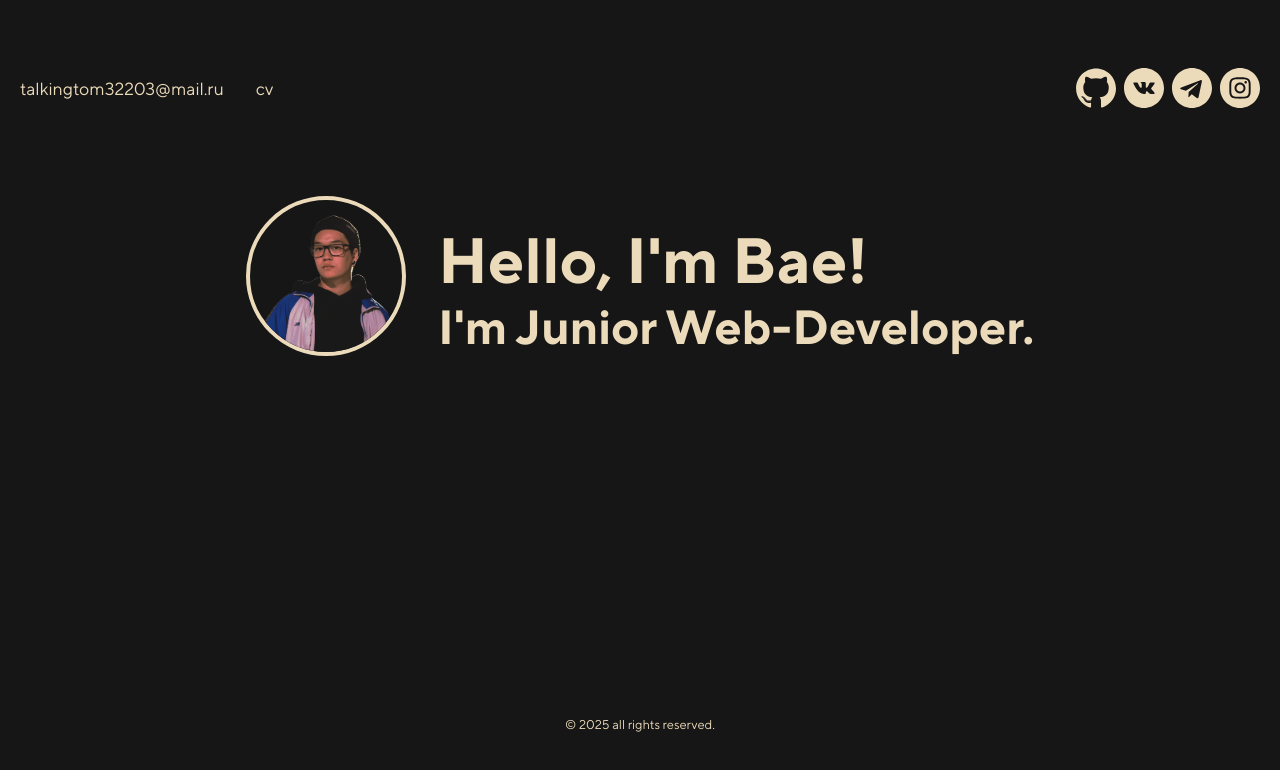
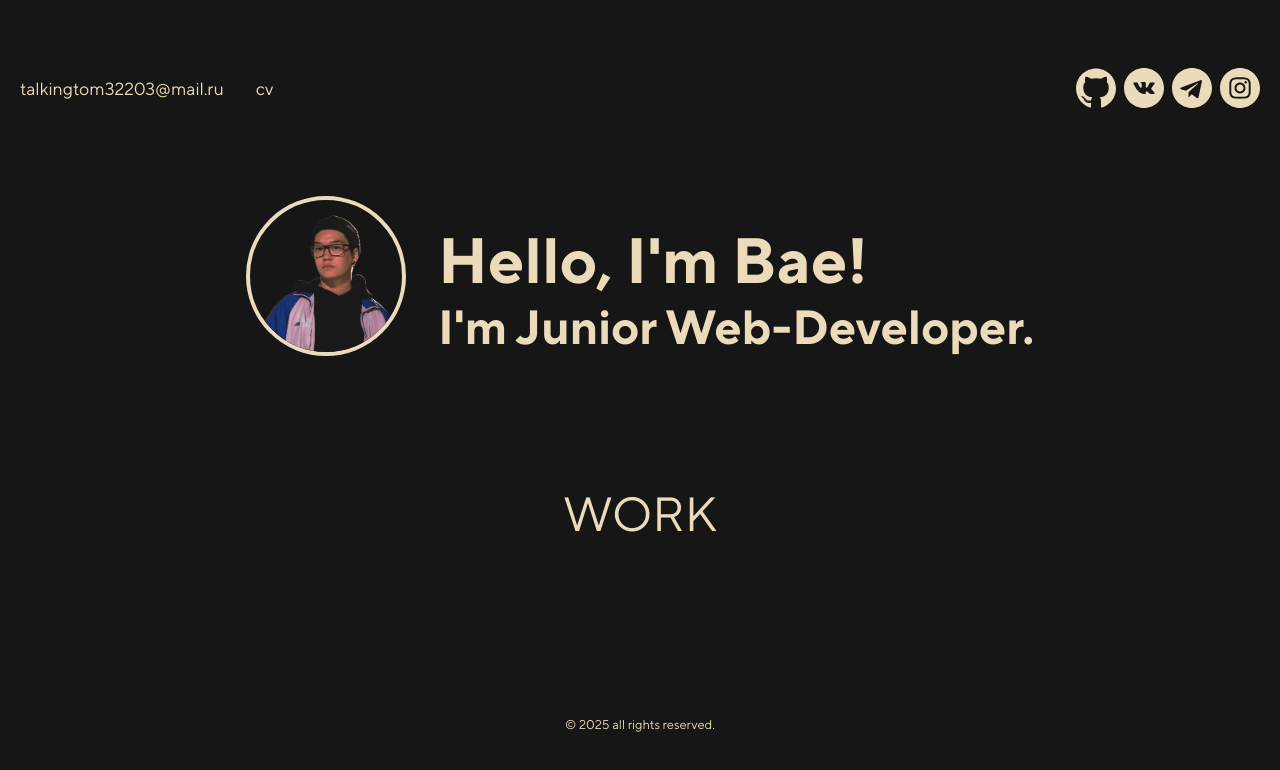
Before and after one commit to kabirov-bae/bae-visit-card, a Vue app: page / in a window 1280 px wide. Shown: the top 770 px of the page. Built offline with nearby package versions, Linux system fonts and the light colour scheme; a web font is replaced by a local one.

Commit message:
- styles

```diff
--- a/src/app/App.vue
+++ b/src/app/App.vue
@@ -2,6 +2,7 @@
   <Header />
   <Content>
     <Intro />
+    <Work />
   </Content>
   <Footer />
 </template>
@@ -10,6 +11,7 @@
 import { Content } from "@/shared/ui/Content";
 import { Header } from "@/widgets/Header";
 import { Intro } from "@/widgets/Intro";
+import { Work } from "@/widgets/Work";
 import { Footer } from "@/widgets/Footer";
 </script>
 
--- a/src/app/css/reset.css
+++ b/src/app/css/reset.css
@@ -151,10 +151,20 @@ body {
 
 main {
   flex-grow: 1;
+  display: flex;
+  flex-direction: column;
+  gap: 6rem;
 }
 
 .link {
   position: relative;
+}
+
+.title {
+  font-size: 3rem;
+  line-height: 90%;
+  text-transform: uppercase;
+  text-align: center;
 }
 
 .link::after {
--- /dev/null
+++ b/src/widgets/Work/index.ts
@@ -0,0 +1 @@
+export { default as Work } from "./ui.vue";
--- /dev/null
+++ b/src/widgets/Work/ui.vue
@@ -0,0 +1,15 @@
+<template>
+  <section class="works" id="works">
+    <Container>
+      <Heading tag-name="h2" class="title">Work</Heading>
+      <div class="works__inner"></div>
+    </Container>
+  </section>
+</template>
+
+<script setup lang="ts">
+import { Container } from "@/shared/ui/Container";
+import { Heading } from "@/shared/ui/Heading";
+</script>
+
+<style scoped></style>
```
